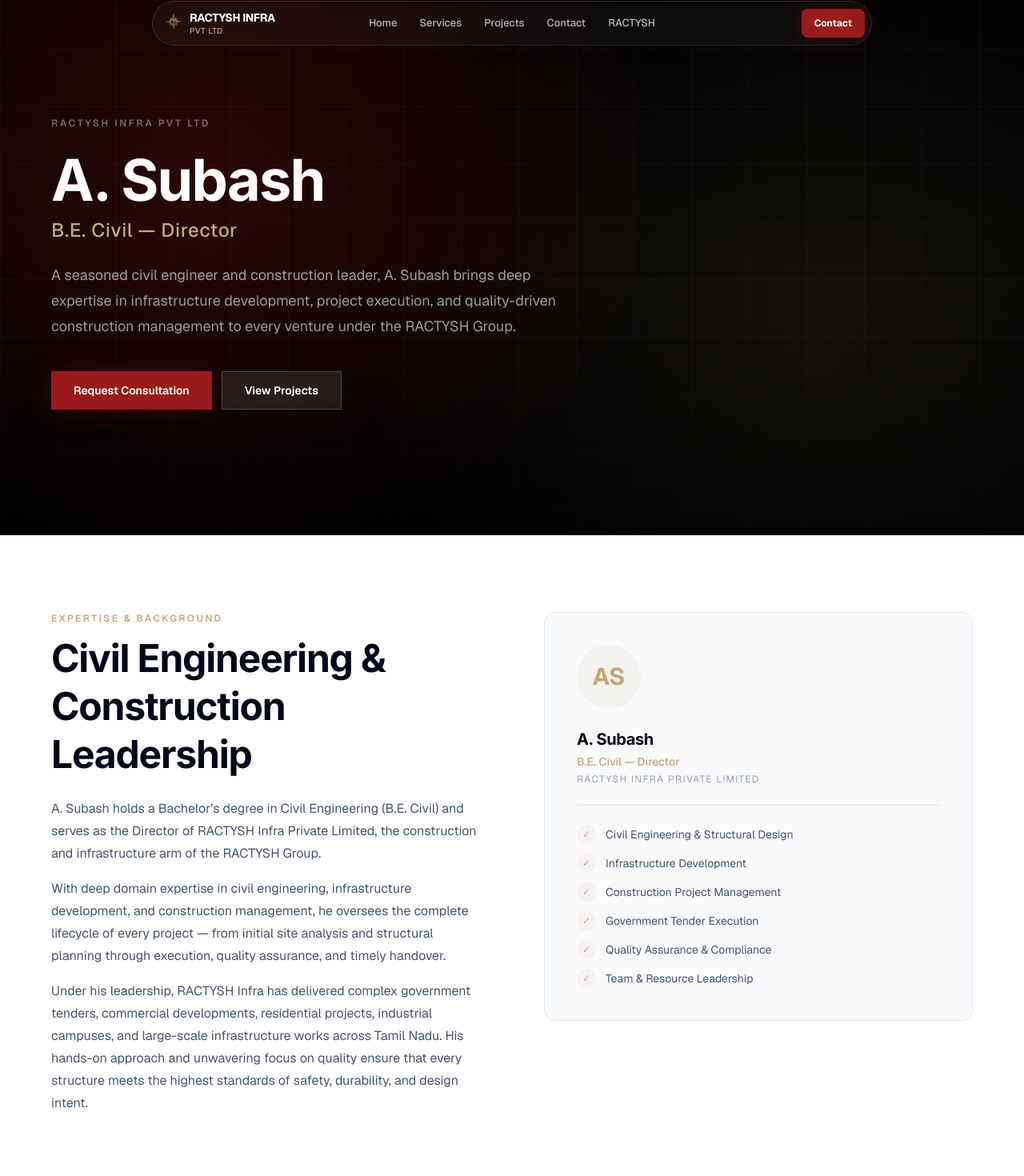
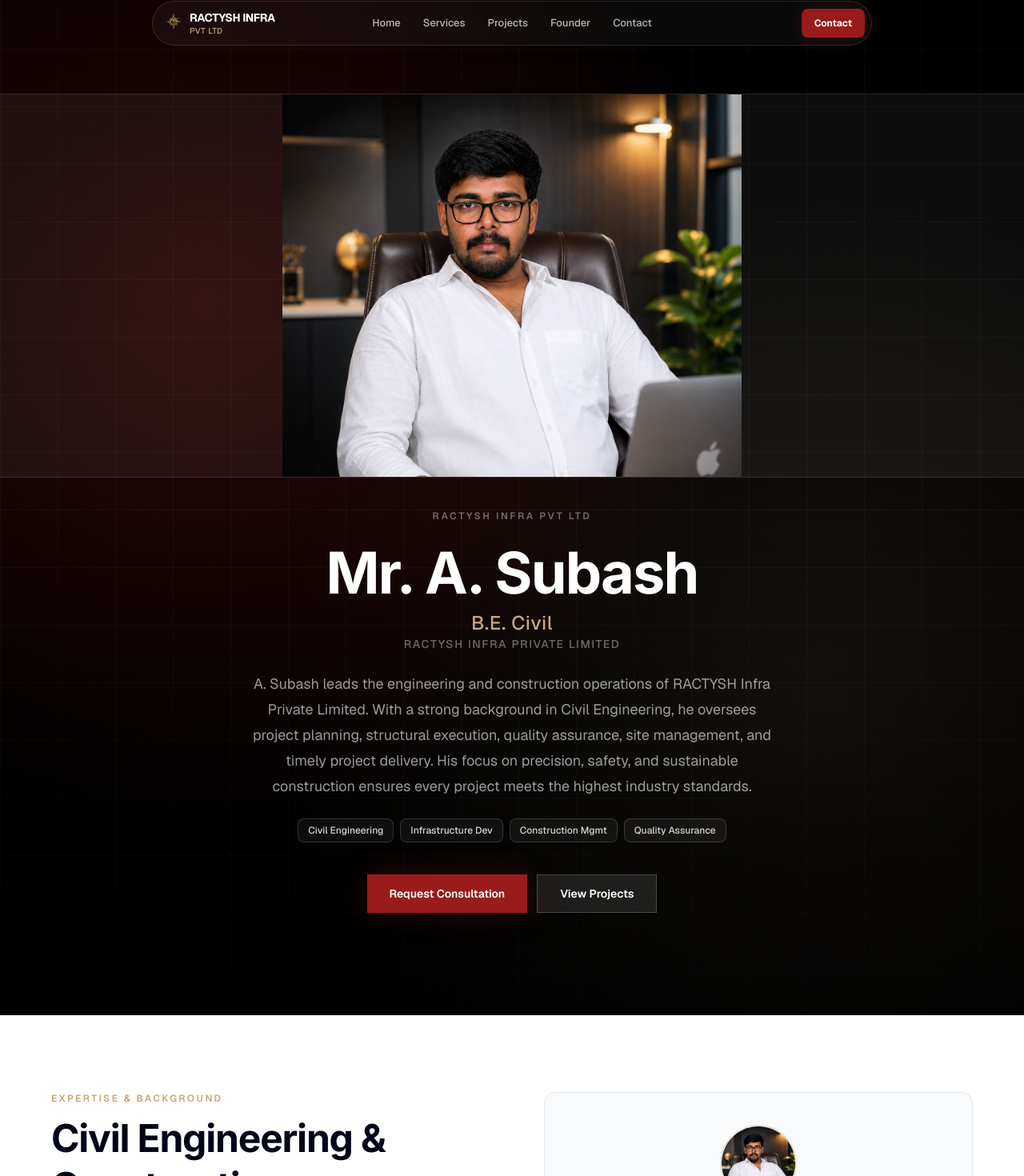
Before and after one commit to Kalandhar01/R-CONSTRUCTION, a Next.js app: page /founder in a window 1280 px wide. Shown: the part 11-1481 px from the top of the page at 80% size. Built offline with nearby package versions, Linux system fonts and the light colour scheme.

Commit message:
Add founder page with photo, update service images, add founder nav link

```diff
--- a/src/app/construction-services/page.tsx
+++ b/src/app/construction-services/page.tsx
@@ -321,7 +321,7 @@
     title: "Labour Contract Services",
     description: "Skilled and semi-skilled workforce — masons, carpenters, steel fixers, plumbers, electricians, and supervisors with compliance management.",
     cta: "Explore Service",
-    image: "/images/construction/our-work-finished-villa-08.webp",
+    image: "/images/construction/service-labour-contract.webp",
     highlights: [
       "Skilled workforce supply",
       "Compliance & payroll management",
@@ -423,7 +423,7 @@
     title: "Painting & Finishing Works",
     description: "Interior and exterior painting, putty, texture finishes, waterproof coatings, and industrial-grade paint systems.",
     cta: "Explore Service",
-    image: "/images/construction/construction-service-command-center-construction-india-rebar-deck-02.webp",
+    image: "/images/construction/service-painting.webp",
     highlights: [
       "Interior painting & textures",
       "Exterior & waterproof coatings",
@@ -440,7 +440,7 @@
     title: "Tiles & Stone Installation Works",
     description: "Ceramic, porcelain, vitrified, granite, marble, and engineered stone installation for floors, walls, cladding, and features.",
     cta: "Explore Service",
-    image: "/images/construction/construction-service-command-center-construction-india-commercial-tower-01.webp",
+    image: "/images/construction/service-tiles-stone.webp",
     highlights: [
       "Floor & wall tiling",
       "Natural stone & marble installation",
--- a/src/app/founder/page.tsx
+++ b/src/app/founder/page.tsx
@@ -1,5 +1,6 @@
 import ConstructionFooter from "@/components/ConstructionFooter";
 import ConstructionNavbar from "@/components/ConstructionNavbar";
+import Image from "next/image";
 import MotionReveal from "@/components/MotionReveal";
 import StatsSection from "@/components/StatsSection";
 import { SITE_URL } from "@/lib/seo";
@@ -54,29 +55,57 @@
       <ConstructionNavbar />
 
       {/* HERO */}
-      <section className="relative min-h-[85vh] overflow-hidden bg-black">
+      <section className="relative bg-black">
         <div className="absolute inset-0 bg-[radial-gradient(circle_at_20%_30%,rgba(153,27,27,0.3),transparent_50%),radial-gradient(circle_at_80%_70%,rgba(196,168,124,0.12),transparent_50%)]" />
         <div className="absolute inset-0 bg-[linear-gradient(rgba(255,255,255,0.03)_1px,transparent_1px),linear-gradient(90deg,rgba(255,255,255,0.03)_1px,transparent_1px)] bg-[size:72px_72px]" />
         <div className="absolute inset-0 bg-gradient-to-b from-black/20 via-transparent to-black/60" />
 
-        <div className="relative z-10 mx-auto flex min-h-[85vh] max-w-7xl flex-col justify-center px-6 py-32 sm:px-10 lg:px-16">
-          <div className="max-w-3xl">
+        <div className="relative z-10 mx-auto flex max-w-7xl flex-col px-6 pt-32 sm:px-10 lg:px-16">
+          <div className="relative -mx-6 sm:-mx-10 lg:-mx-16 overflow-hidden border-y border-white/10 bg-white/5" style={{ minHeight: "60vh" }}>
+            <Image
+              src="/A.Subash B.E Civil.png"
+              alt="A. Subash — B.E. Civil, Director of RACTYSH Infra Private Limited"
+              fill
+              className="object-contain"
+              sizes="100vw"
+              priority
+            />
+          </div>
+
+          <div className="mx-auto mt-10 max-w-3xl pb-32 text-center">
             <p className="text-xs font-semibold uppercase tracking-[0.22em] text-white/40">
               RACTYSH INFRA PVT LTD
             </p>
             <h1 className="mt-6 text-4xl font-bold leading-[1.08] tracking-tight text-white sm:text-5xl lg:text-7xl">
-              A. Subash
+              Mr. A. Subash
             </h1>
             <p className="mt-2 text-xl font-medium tracking-wide text-[#C4A87C] sm:text-2xl">
-              B.E. Civil — Director
+              B.E. Civil
             </p>
-            <p className="mt-6 max-w-2xl text-base leading-7 text-white/60 sm:text-lg sm:leading-8">
-              A seasoned civil engineer and construction leader, A. Subash
-              brings deep expertise in infrastructure development, project
-              execution, and quality-driven construction management to every
-              venture under the RACTYSH Group.
+            <p className="text-sm font-medium uppercase tracking-[0.12em] text-white/40">
+              RACTYSH INFRA PRIVATE LIMITED
             </p>
-            <div className="mt-10 flex flex-wrap gap-3">
+            <p className="mx-auto mt-6 max-w-2xl text-base leading-7 text-white/60 sm:text-lg sm:leading-8">
+              A. Subash leads the engineering and construction operations of
+              RACTYSH Infra Private Limited. With a strong background in Civil
+              Engineering, he oversees project planning, structural execution,
+              quality assurance, site management, and timely project delivery.
+              His focus on precision, safety, and sustainable construction
+              ensures every project meets the highest industry standards.
+            </p>
+            <div className="mt-6 flex flex-wrap justify-center gap-2">
+              {["Civil Engineering", "Infrastructure Dev", "Construction Mgmt", "Quality Assurance"].map(
+                (tag) => (
+                  <span
+                    key={tag}
+                    className="rounded-md border border-white/15 bg-white/5 px-3 py-1.5 text-xs font-medium text-neutral-300 backdrop-blur-sm"
+                  >
+                    {tag}
+                  </span>
+                )
+              )}
+            </div>
+            <div className="mt-10 flex flex-wrap justify-center gap-3">
               <Link
                 href="/#contact"
                 className="flex h-12 items-center justify-center bg-[#991b1b] px-7 text-sm font-semibold text-white shadow-[0_0_34px_rgba(127,29,29,0.34)] transition hover:bg-[#b91c1c]"
@@ -133,15 +162,21 @@
 
             <div className="relative">
               <div className="sticky top-32 overflow-hidden rounded-xl border border-slate-200 bg-slate-50 p-8 sm:p-10">
-                <div className="mb-6 flex h-20 w-20 items-center justify-center rounded-full bg-[#C4A87C]/10">
-                  <span className="text-3xl font-bold text-[#C4A87C]">AS</span>
+                <div className="relative mx-auto mb-6 h-24 w-24 overflow-hidden rounded-full border-2 border-[#C4A87C]/30">
+                  <Image
+                    src="/A.Subash B.E Civil.png"
+                    alt="A. Subash"
+                    fill
+                    className="object-cover"
+                    sizes="96px"
+                  />
                 </div>
-                <h3 className="text-xl font-bold text-slate-950">A. Subash</h3>
+                <h3 className="text-xl font-bold text-slate-950">Mr. A. Subash</h3>
                 <p className="mt-1 text-sm font-medium text-[#C4A87C]">
-                  B.E. Civil — Director
+                  B.E. Civil
                 </p>
                 <p className="mt-1 text-xs uppercase tracking-[0.12em] text-slate-400">
-                  RACTYSH Infra Private Limited
+                  RACTYSH INFRA PRIVATE LIMITED
                 </p>
                 <ul className="mt-6 space-y-3 border-t border-slate-200 pt-6">
                   {[
--- a/src/components/ConstructionFooter.tsx
+++ b/src/components/ConstructionFooter.tsx
@@ -99,6 +99,7 @@
               </p>
             </div>
           </div>
+
           <div className="mt-6 text-neutral-500">
             &copy; 2025 <Link href="https://www.ractysh.com/" className="hover:text-neutral-200 transition-colors">RACTYSH GROUP</Link>. All Rights Reserved.
           </div>
--- a/src/components/ConstructionNavbar.tsx
+++ b/src/components/ConstructionNavbar.tsx
@@ -33,14 +33,14 @@
     pageLink: "/works",
   },
   {
+    name: "Founder",
+    homeLink: "/founder",
+    pageLink: "/founder",
+  },
+  {
     name: "Contact",
     homeLink: "#contact",
     pageLink: "/#contact",
-  },
-  {
-    name: "RACTYSH",
-    homeLink: "https://www.ractysh.com/",
-    pageLink: "https://www.ractysh.com/",
   },
 ];
 
```
Also changed, not shown: public/A.Subash B.E Civil.png (added), public/images/construction/service-labour-contract.webp (added).
